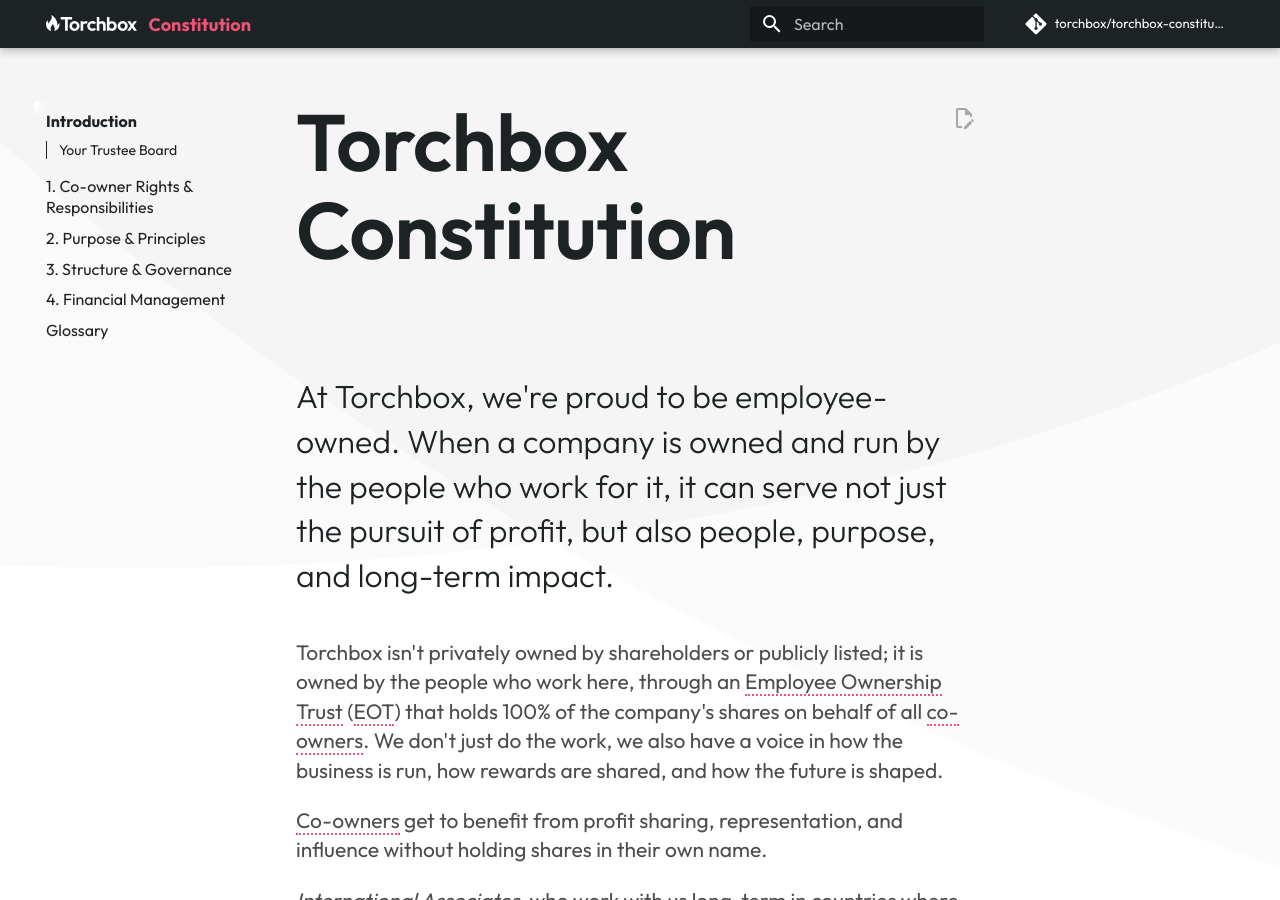
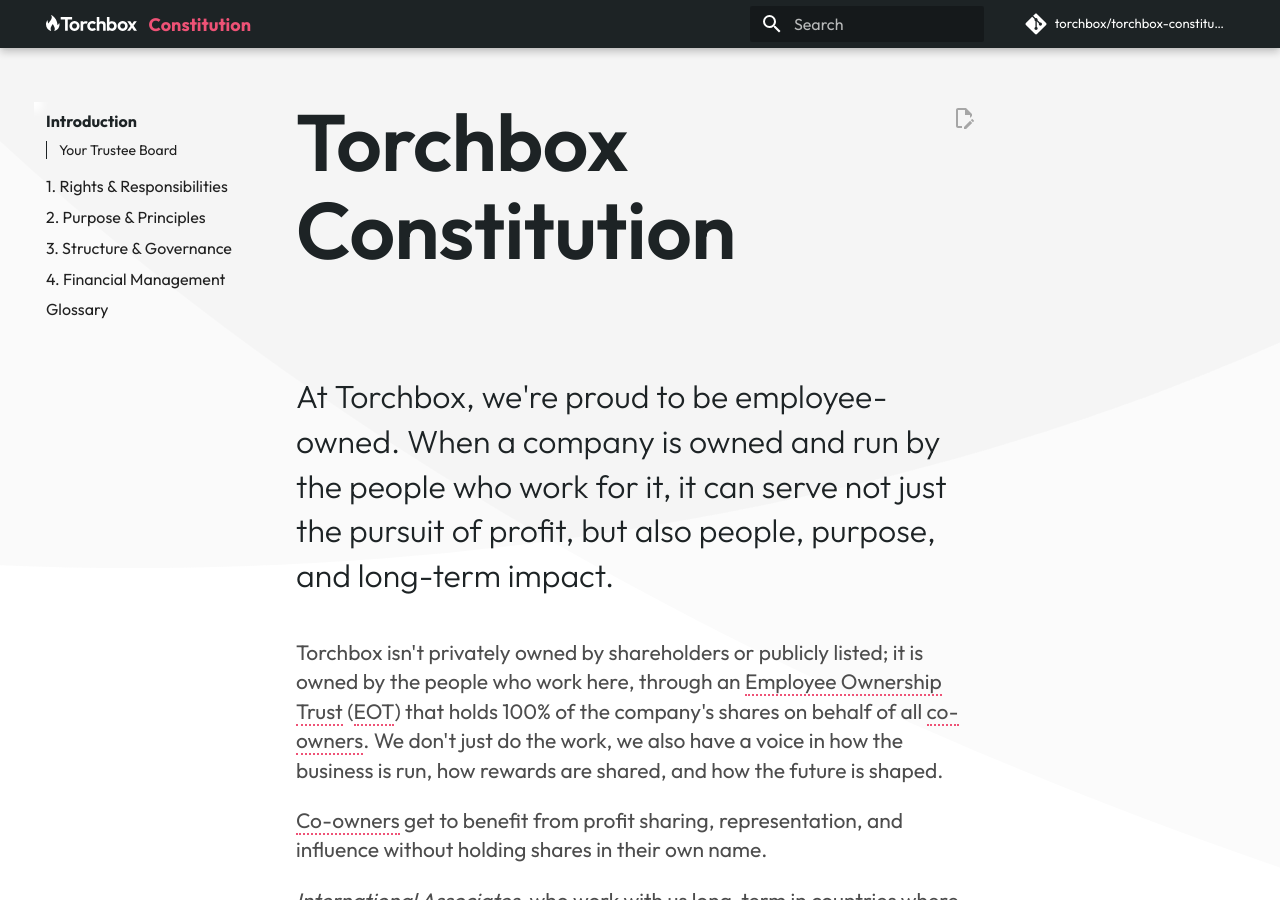
Before and after one commit to torchbox/torchbox-constitution, an MkDocs documentation site: the page built from docs/index.md, in a window 1280 px wide and 900 px high. Built offline with MkDocs 1.6.1 and Material for MkDocs 9.7.7, drawn with Linux system fonts in a browser that asks for light colours; comment, search, counter and statistics services are not loaded.

Commit message:
Update mkdocs.yml

```diff
--- a/mkdocs.yml
+++ b/mkdocs.yml
@@ -56,7 +56,7 @@
 
 nav:
   - Introduction: index.md
-  - 1. Co-owner Rights & Responsibilities: rights-and-responsibilities.md
+  - 1. Rights & Responsibilities: rights-and-responsibilities.md
   - 2. Purpose & Principles: purpose-and-principles.md
   - 3. Structure & Governance: structure-and-governance.md
   - 4. Financial Management: financial-management.md
```
